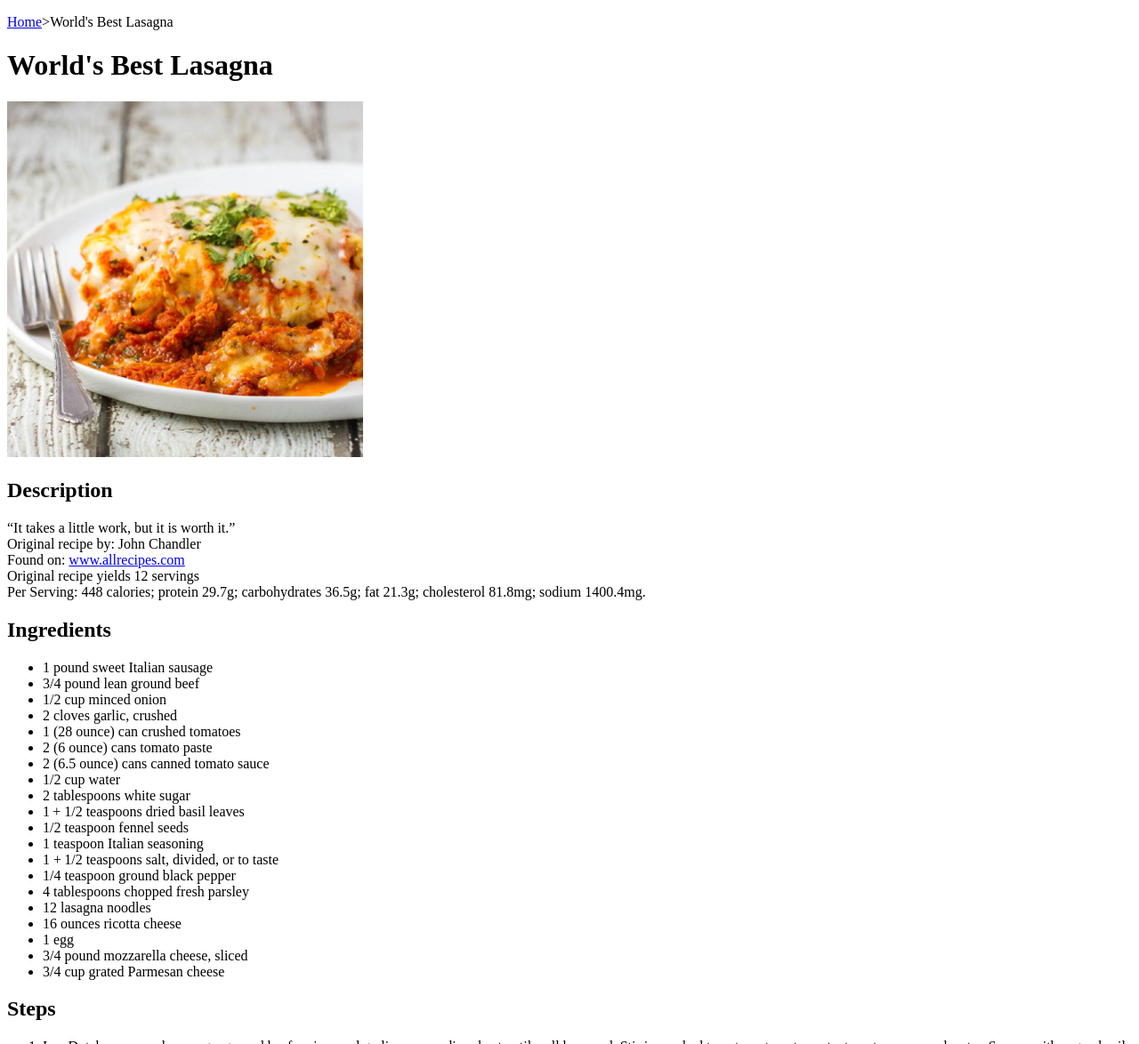
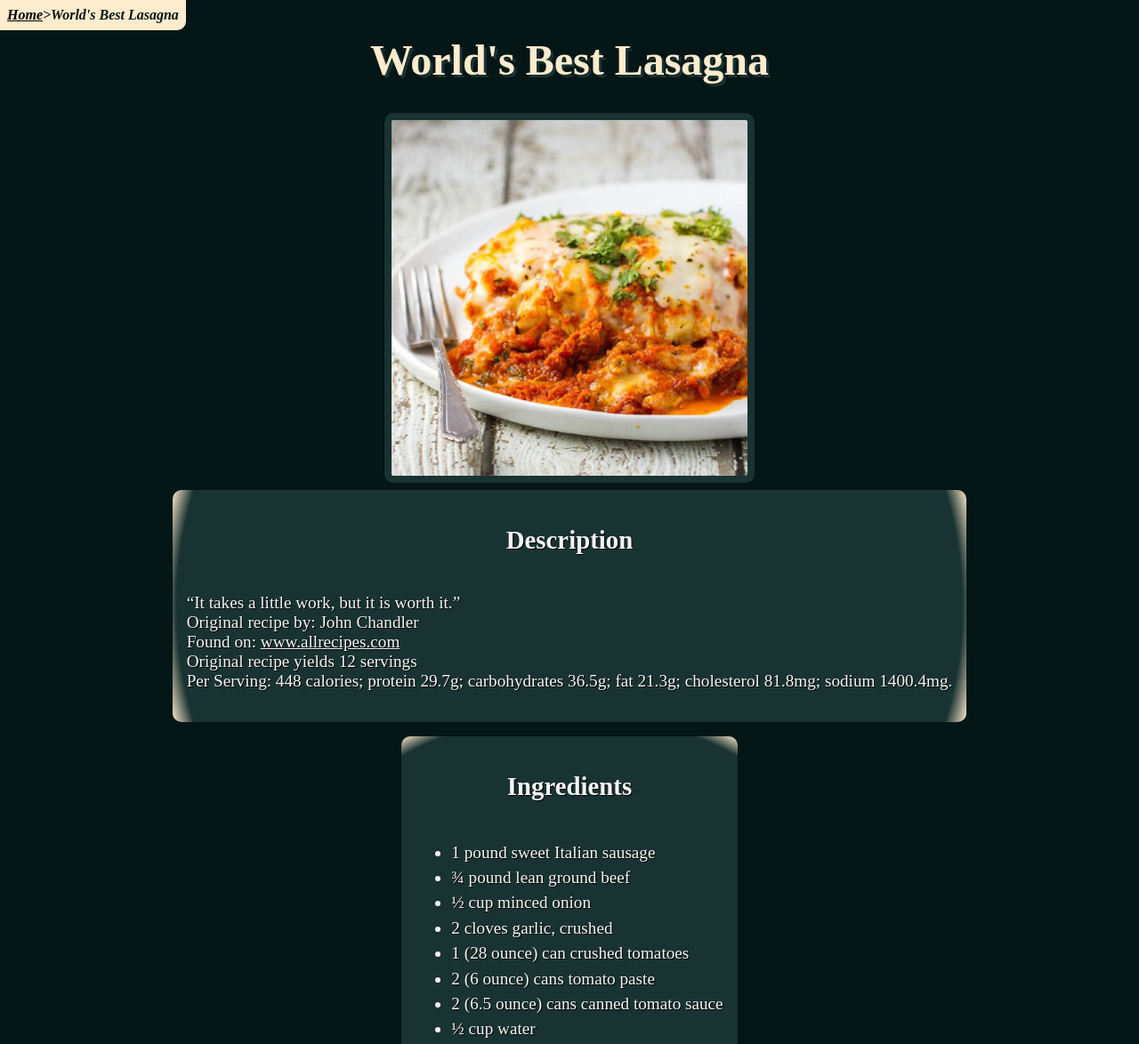
Before and after one commit to EltonJCS/odin-recipes, a plain HTML site: page recipes/lasagna.html in a window 1280 px wide. Shown: the top 1174 px of the page at 89% size. Drawn offline with Linux system fonts and the light colour scheme.

Commit message:
Added CSS

```diff
--- /dev/null
+++ b/css/style.css
@@ -0,0 +1,77 @@
+:root{
+    --bg-dark-color: rgb(5, 22, 22);
+    --main-dark-color: rgb(25, 50, 50);
+    --second-dark-color: rgb(255,235,205);
+    --text-dark-color: rgb(245,245,245);
+}
+
+
+html{
+    background-color: var(--bg-dark-color);
+}
+
+.navigation{
+    background-color: var(--second-dark-color);
+    position: fixed;
+    padding: 0.5rem;
+    border-bottom-right-radius: 10px;
+    margin: 0;
+    top: 0;
+    left: 0;
+    font-style: oblique;
+    font-weight: bold;
+    color: var(--bg-dark-color);
+}
+.navigation a{
+    color: rgb(0,0,0);
+}
+
+.title-name{
+    font-size: 3rem;
+    color: var(--second-dark-color);
+    text-shadow: 3px 3px var(--main-dark-color);
+}
+
+.content{
+    display: flex;
+    flex-direction: column;
+    justify-content: center;
+    align-items: center;
+}
+.container{
+    display: flex;
+    flex-direction: column;
+    align-items: center;
+    width:max-content;
+    position: relative;
+    max-width: 90%;
+    background: radial-gradient(circle, var(--main-dark-color) 95%, var(--second-dark-color) 100%);
+    border-radius: 10px;
+    color:var(--text-dark-color);
+    font-size: 1.2rem;
+    font-family:'Times New Roman', serif;
+    text-shadow: 1px 1px black;
+    padding: 1rem;
+    margin: 0.5rem;
+}
+
+img{
+    height: 400px;
+    width: 400px;
+    border-radius: 10px;
+    background-color:var(--main-dark-color);
+    padding: 0.5rem;
+}
+
+a{
+    text-decoration: underline;
+    color: var(--text-dark-color);
+}
+a:hover{
+    color:tomato;
+}
+
+li{
+    padding-top: 0.2rem;
+    padding-bottom: 0.2rem;
+}
--- a/index.html
+++ b/index.html
@@ -4,14 +4,17 @@
     <meta charset="UTF-8">
     <meta http-equiv="X-UA-Compatible" content="IE=edge">
     <meta name="viewport" content="width=device-width, initial-scale=1.0">
+    <link rel="stylesheet" href="/css/style.css">
     <title>Odin Recipes</title>
 </head>
-<body>
-    <h1>Odin Recipes</h1>
-    <ul>
-        <li><a href="/recipes/lasagna.html">World's Best Lasagna</a></li>
-        <li><a href="/recipes/cookies.html">Best Chocolate Chip Cookies</a></li>
-        <li><a href="/recipes/brownies.html">Best Brownies</a></li>
-    </ul>
+<body class="content">
+    <h1 class="title-name">Odin Recipes</h1>
+    <div class="container">
+        <ul>
+            <li><a href="/recipes/lasagna.html">World's Best Lasagna</a></li>
+            <li><a href="/recipes/cookies.html">Best Chocolate Chip Cookies</a></li>
+            <li><a href="/recipes/brownies.html">Best Brownies</a></li>
+        </ul>
+    </div>
 </body>
 </html>
--- a/recipes/lasagna.html
+++ b/recipes/lasagna.html
@@ -4,44 +4,50 @@
     <meta charset="UTF-8">
     <meta http-equiv="X-UA-Compatible" content="IE=edge">
     <meta name="viewport" content="width=device-width, initial-scale=1.0">
+    <link rel="stylesheet" href="/css/style.css">
     <title>World's Best Lasagna</title>
 </head>
 <body>
-    <p><a href="/index.html">Home</a>>World's Best Lasagna</p>
+    <p class="navigation"><a href="/index.html">Home</a>>World's Best Lasagna</p>
     <main>
-        <h1>World's Best Lasagna</h1>
-        <img src="/images/lasagna.jpeg" alt="Finished lasagna" style="height: 400px; width: 400px;">
+        <div class="content">
+            <h1 class="title-name">World's Best Lasagna</h1>
+            <img src="/images/lasagna.jpeg" alt="Finished lasagna">
+            <div class="container">
                 <h2>Description</h2>
-        <p>
-            <q>It takes a little work, but it is worth it.</q><br>
+                <p><q>It takes a little work, but it is worth it.</q><br>
                     Original recipe by: John Chandler<br>
                     Found on: <a href="https://www.allrecipes.com/recipe/23600/worlds-best-lasagna/">www.allrecipes.com</a><br>
                     Original recipe yields 12 servings<br>
                     Per Serving: 448 calories; protein 29.7g; carbohydrates 36.5g; fat 21.3g; cholesterol 81.8mg; sodium 1400.4mg.
                 </p>
+            </div>
+            <div class="container">
                 <h2>Ingredients</h2>
                 <ul>
                     <li>1 pound sweet Italian sausage</li>
-            <li>3/4 pound lean ground beef</li>
-            <li>1/2 cup minced onion</li>
+                    <li>¾ pound lean ground beef</li>
+                    <li>½ cup minced onion</li>
                     <li>2 cloves garlic, crushed</li>
                     <li>1 (28 ounce) can crushed tomatoes</li>
                     <li>2 (6 ounce) cans tomato paste</li>
                     <li>2 (6.5 ounce) cans canned tomato sauce</li>
-            <li>1/2 cup water</li>
+                    <li>½ cup water</li>
                     <li>2 tablespoons white sugar</li>
-            <li>1 + 1/2 teaspoons dried basil leaves</li>
-            <li>1/2 teaspoon fennel seeds</li>
+                    <li>1 ½ teaspoons dried basil leaves</li>
+                    <li>½ teaspoon fennel seeds</li>
                     <li>1 teaspoon Italian seasoning</li>
-            <li>1 + 1/2 teaspoons salt, divided, or to taste</li>
-            <li>1/4 teaspoon ground black pepper</li>
+                    <li>1 ½ teaspoons salt, divided, or to taste</li>
+                    <li>¼ teaspoon ground black pepper</li>
                     <li>4 tablespoons chopped fresh parsley</li>
                     <li>12 lasagna noodles</li>
                     <li>16 ounces ricotta cheese</li>
                     <li>1 egg</li>
-            <li>3/4 pound mozzarella cheese, sliced</li>
-            <li>3/4 cup grated Parmesan cheese</li>
+                    <li>¾ pound mozzarella cheese, sliced</li>
+                    <li>¾ cup grated Parmesan cheese</li>
                 </ul>
+            </div>
+            <div class="container">
             <h2>Steps</h2>
                 <ol>
                     <li>In a Dutch oven, cook sausage, ground beef, onion, and garlic over medium heat until well browned. Stir in crushed tomatoes, tomato paste, tomato sauce, and water. Season with sugar, basil, fennel seeds, Italian seasoning, 1 teaspoon salt, pepper, and 2 tablespoons parsley. Simmer, covered, for about 1 1/2 hours, stirring occasionally.</li>
@@ -50,6 +56,8 @@
                     <li>To assemble, spread 1 1/2 cups of meat sauce in the bottom of a 9x13-inch baking dish. Arrange 6 noodles lengthwise over meat sauce. Spread with one half of the ricotta cheese mixture. Top with a third of mozzarella cheese slices. Spoon 1 1/2 cups meat sauce over mozzarella, and sprinkle with 1/4 cup Parmesan cheese. Repeat layers, and top with remaining mozzarella and Parmesan cheese. Cover with foil: to prevent sticking, either spray foil with cooking spray, or make sure the foil does not touch the cheese.</li>
                     <li>Bake in preheated oven for 25 minutes. Remove foil, and bake an additional 25 minutes. Cool for 15 minutes before serving.</li>
                 </ol>
+            </div>
+        </div>
     </main>
 </body>
 </html>
```
Also changed, not shown: recipes/brownies.html (+12 -3 lines), recipes/cookies.html (+13 -4 lines), 1 other file. Lines whose indentation alone changed are shown as unchanged.
